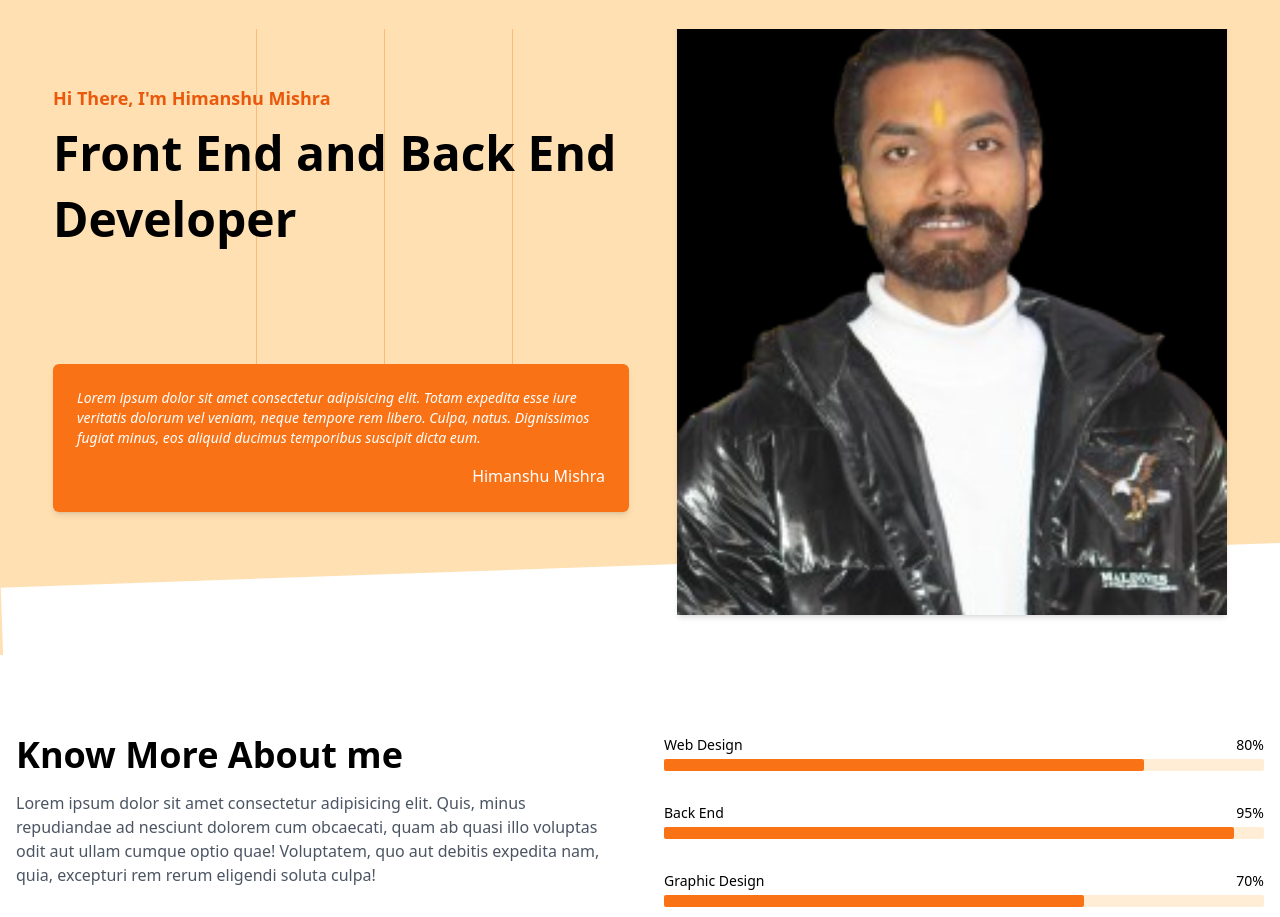
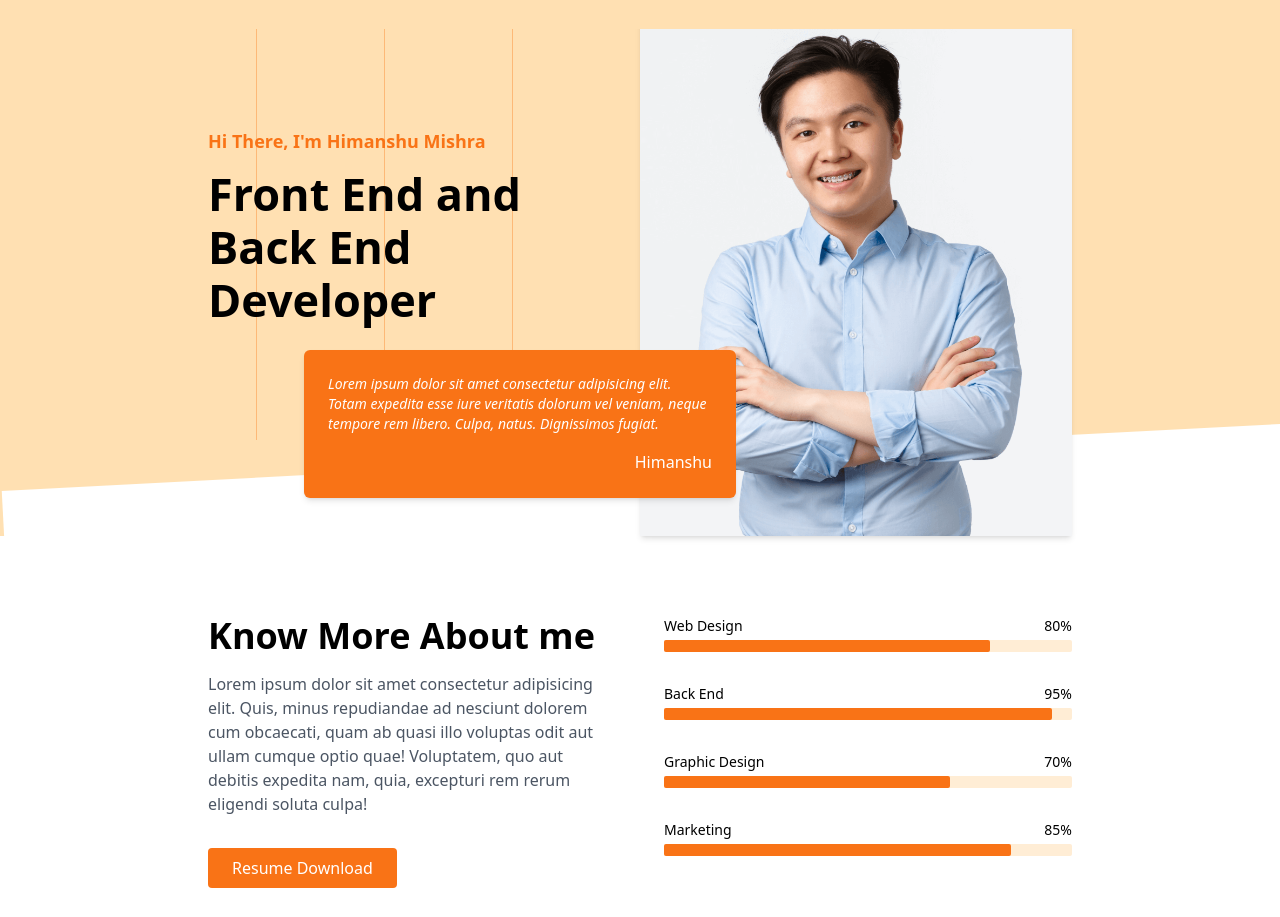
Before and after one commit to hgupta440/portfolio, a React (Vite) app: page / in a window 1280 px wide. Shown: the part 60-977 px from the top of the page. Built offline with nearby package versions, Linux system fonts and the light colour scheme.

Commit message:
postion add

```diff
--- a/src/Pages/Home/home.jsx
+++ b/src/Pages/Home/home.jsx
@@ -1,45 +1,48 @@
 import React from "react";
-import Profile from "../../assets/proimg.png";
+import Profile from "../../assets/profile.png";
 import Servicecard from '../../Component/servicecard';
 import Testimonial from "../../Component/testimonial";
 import Photocard from "../../Component/photocard";
 
 const Home = () => {
   return (
-    <div className="font-sans">
-      <div className="relative bg-[#ffe0b2] px-6 py-10">
+    <div className="">
+      <div className="relative bg-[#ffe0b2]  px-[13rem]">
 
         <div className="absolute top-0 left-[20%] w-[1px] h-[500px] bg-orange-400 opacity-50 z-0" />
         <div className="absolute top-0 left-[30%] w-[1px] h-[500px] bg-orange-400 opacity-50 z-0" />
         <div className="absolute top-0 left-[40%] w-[1px] h-[500px] bg-orange-400 opacity-50 z-0" />
 
-        <div className="flex items-center justify-center gap-12 relative z-10 ">
-          <div className="max-w-xl ">
-            <p className="text-orange-600 text-lg font-semibold mb-2 animate-slideInLeft">
+        <div className="grid grid-cols-1 md:grid-cols-2 items-center relative z-10">
+
+          <div className="space-y-3">
+            <p className="text-orange-500 text-lg font-semibold mb-2 animate-slideInLeft">
               Hi There, I'm Himanshu Mishra
             </p>
-            <div className="space-y-28">
-              <h2 className="text-5xl font-bold leading-snug mb-6 animate-slideInLeft ">
+
+            <div className="">
+              <h2 className="text-[45px] font-bold leading-[53px] mb-6 animate-slideInLeft">
                 Front End and Back End <br /> Developer
               </h2>
-              <div className="bg-orange-500 text-white p-6 rounded-md shadow-md opacity-0 animate-slideInLeftDelay300">
+              <div className="absolute left-24 z-50 bg-orange-500 text-white p-6 rounded-md shadow-md w-[50%] animate-slideInLeftDelay300">
                 <p className="italic text-sm">
-                  Lorem ipsum dolor sit amet consectetur adipisicing elit. Totam expedita esse iure veritatis dolorum vel veniam, neque tempore rem libero. Culpa, natus. Dignissimos fugiat minus, eos aliquid ducimus temporibus suscipit dicta eum.
+                  Lorem ipsum dolor sit amet consectetur adipisicing elit. Totam expedita esse iure veritatis dolorum vel veniam, neque tempore rem libero. Culpa, natus. Dignissimos fugiat.
                 </p>
-                <p className="text-right mt-4">Himanshu Mishra</p>
+                <p className="text-right mt-4">Himanshu</p>
               </div>
             </div>
           </div>
 
-          <div className="w-[550px] animate-slideInUp">
-            <img src={Profile} alt="Profile" className=" w-full shadow-md" />
+          <div className="md:pt-14 animate-slideInUp">
+            <img src={Profile} alt="Profile" className="w-full mx-auto shadow-md" />
           </div>
         </div>
-        <div className="absolute bottom-0 left-0 w-full h-28 bg-white -rotate-2 origin-top-right"></div>
+
+        <div className="absolute bottom-0 left-0 w-full h-28 bg-white -rotate-3 origin-top-right"></div>
       </div>
-      <div>
 
-      <div className="mx-50">
+      <div className="">
+        <div className="mx-48">
           <section className="py-20 px-4 max-w-7xl mx-auto grid grid-cols-2 gap-12">
             <div>
               <h2 className="text-4xl font-bold mb-4 animate-slideInLeft">Know More About me</h2>
@@ -94,13 +97,11 @@ const Home = () => {
             </div>
           </section>
         </div>
-      <div>
+        <div className="mx-48">
           <Servicecard />
         </div>
-      <div>
-        <Photocard/>
-      </div>
-      <div>
+        <Photocard />
+        <div className="mx-48">
           <Testimonial />
         </div>
       </div>
--- a/tailwind.config.js
+++ b/tailwind.config.js
@@ -7,7 +7,7 @@ export default {
   theme: {
     extend: {
       fontFamily: {
-        rubik: ['Rubik', 'sans-serif'],
+        rubik: ['Rubik', 'Sans-serif'],
       },
       keyframes: {
         slideInLeft: {
```
Also changed, not shown: src/assets/profile.png (added), src/assets/proimg.png (deleted). Lines whose indentation alone changed are shown as unchanged.
